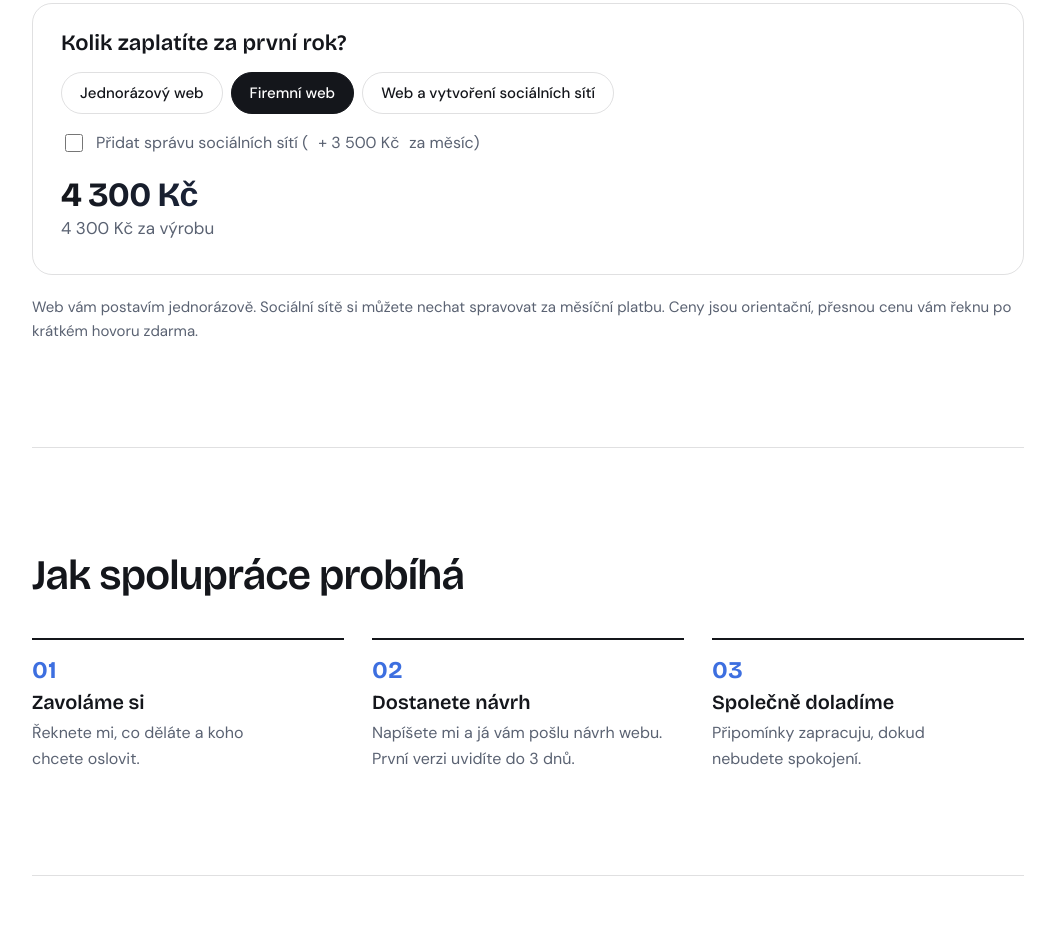
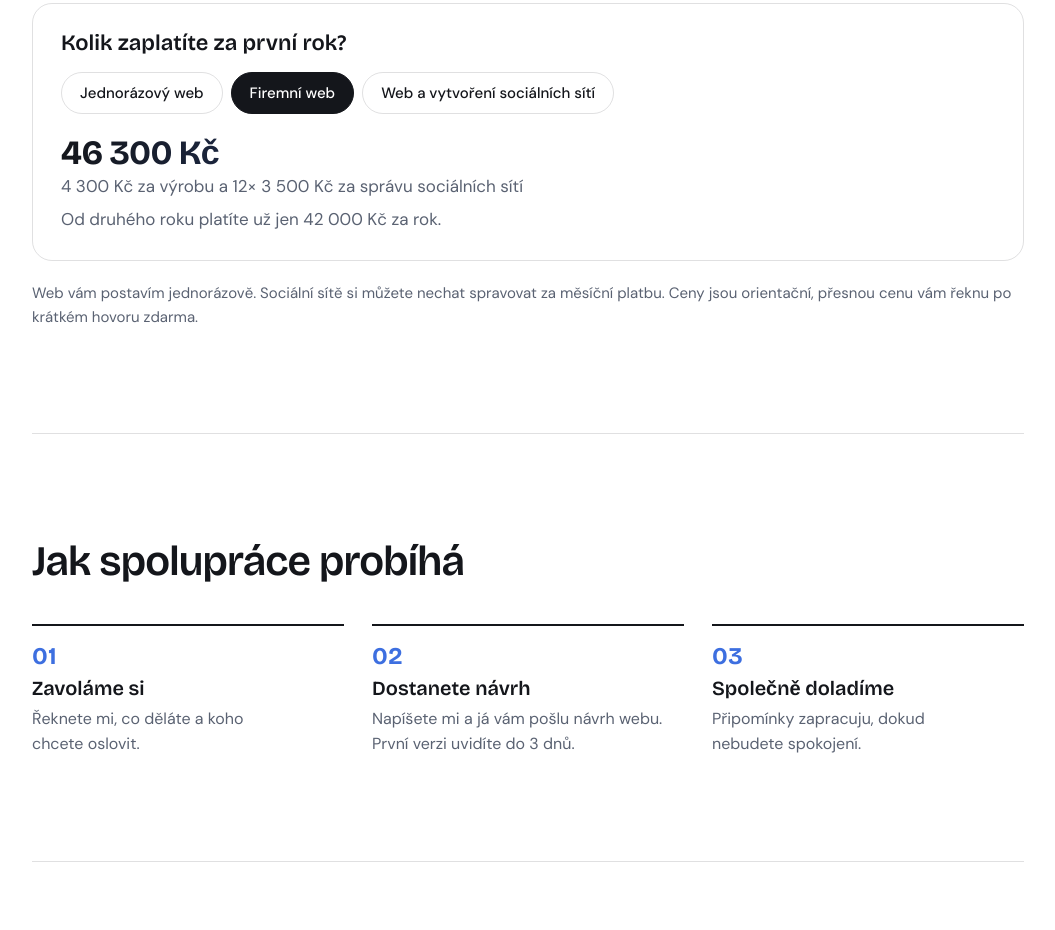
Before and after one commit to alescermak79-lab/michal-cermak, a plain HTML site: page index.html in a window 1280 px wide. Shown: the part 2958-3888 px from the top of the page, without its empty margins (112-1167 px from the left). Drawn offline with nearby package versions, Linux system fonts and the light colour scheme.

Commit message:
Kalkulačka: měsíční platba se u Firemního webu a Webu a sociálních sítí započítá automaticky
Co-Authored-By: Claude Opus 5.5 <noreply@anthropic.com>
Claude-Session: https://claude.ai/code/session_01N4mHmSB6QeeJqhuR42xiCV

```diff
--- a/index.html
+++ b/index.html
@@ -417,7 +417,7 @@ $('mbCopy').addEventListener('click',function(){
   function set(b){
     cur=b;
     bs.forEach(function(x){x.setAttribute('aria-pressed',x===b)});
-    soc.closest('label').style.display=+b.dataset.m?'':'none';var o=+b.dataset.o,m=soc.checked?+b.dataset.m:0;document.getElementById('socp').textContent='+ '+f(+b.dataset.m);
+    soc.closest('label').style.display='none';var o=+b.dataset.o,m=+b.dataset.m;document.getElementById('socp').textContent='+ '+f(+b.dataset.m);
     ct.textContent=f(o+12*m);
     cd.textContent=f(o)+' za výrobu'+(m?' a 12× '+f(m)+' za správu sociálních sítí':'');
     document.getElementById('cy').textContent=m?'Od druhého roku platíte už jen '+f(12*m)+' za rok.':'';
```
